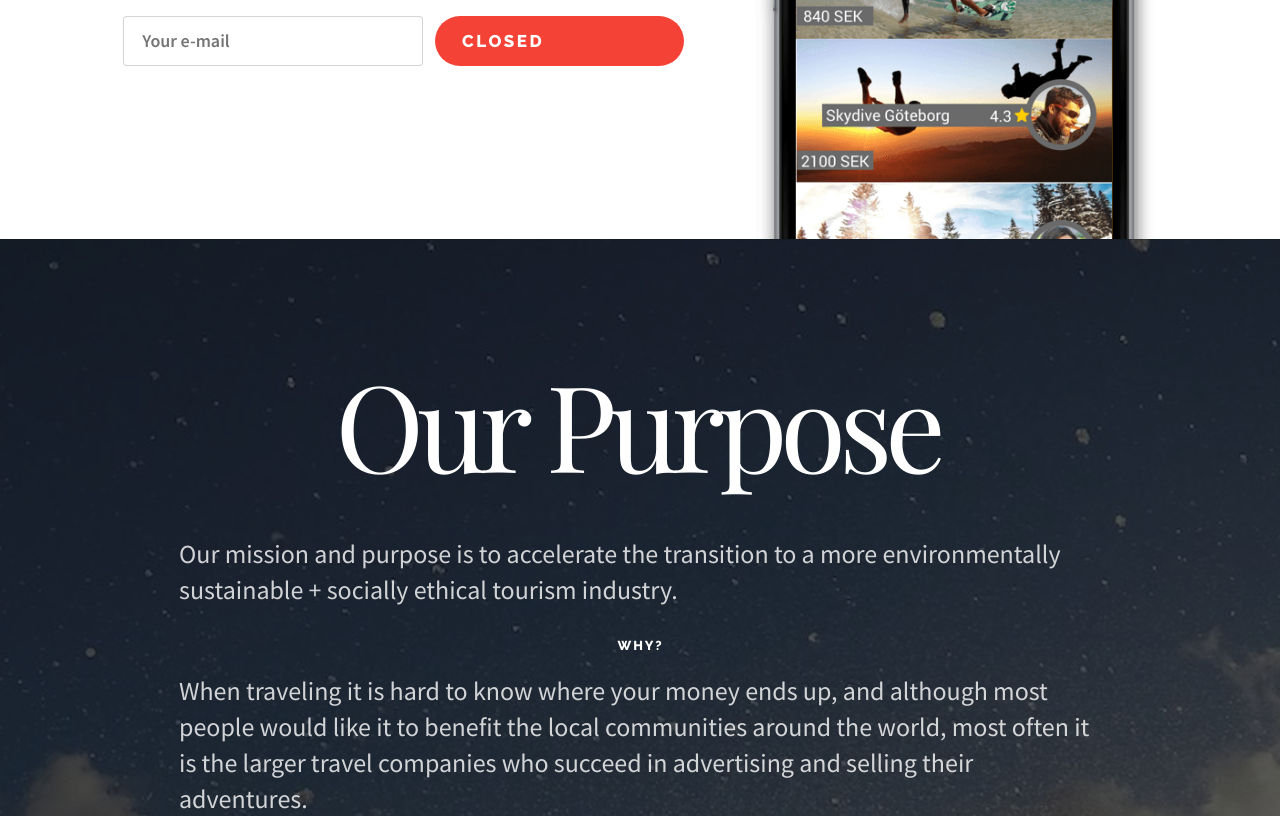
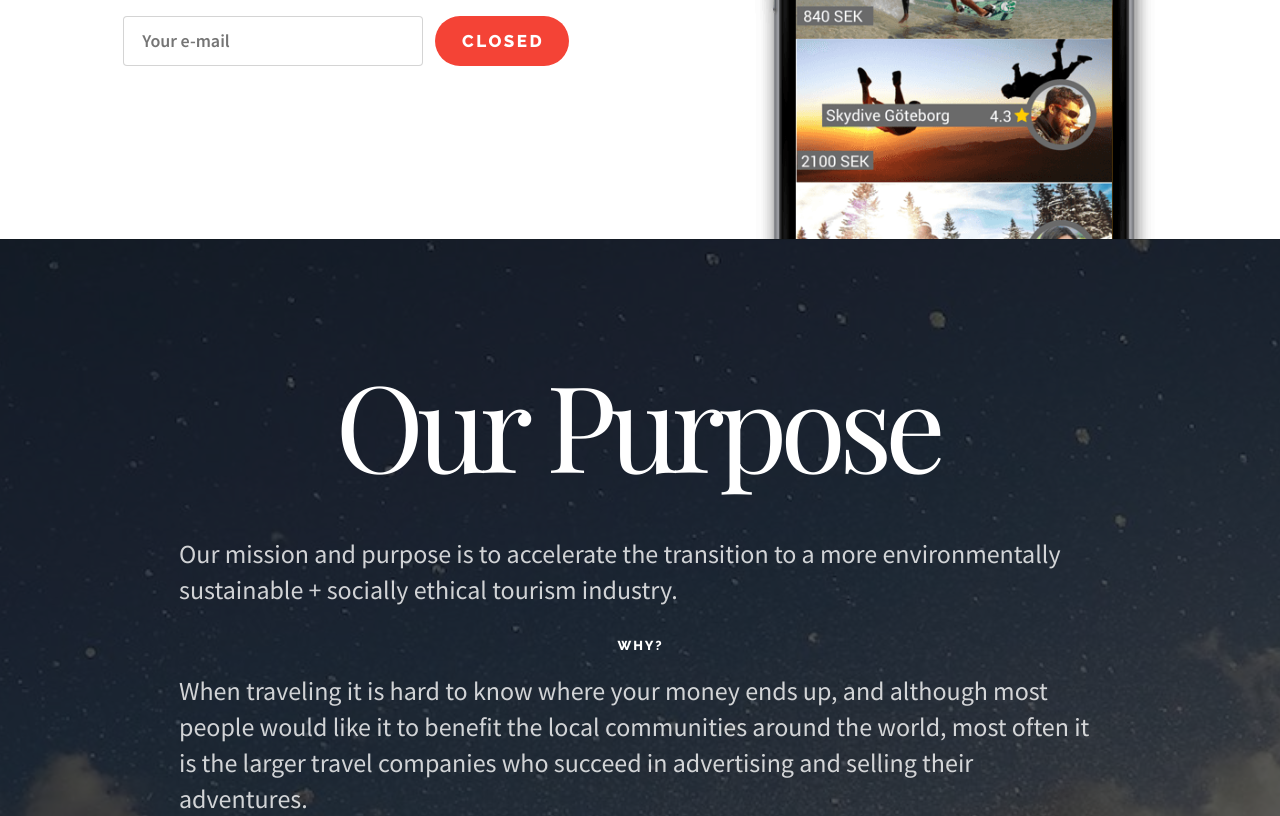
Before and after one commit to jeremyboom8/weadventureorg, a plain HTML site: page index.html in a window 1280 px wide. Shown: the part 1115-1931 px from the top of the page. Drawn offline with nearby package versions, Linux system fonts and the light colour scheme; a web font is replaced by a local one.

Commit message:
Update index.html

```diff
--- a/index.html
+++ b/index.html
@@ -196,7 +196,7 @@ Jeremy
               <div>
                 <form id="subscribe">
                   <input type="email" value="" name="subscribe-email" id="subscribe-email" placeholder="Your e-mail" class="rounded input-38 ae-5 fromLeft"/>
-                  <input type="signup" value="closed" name="subscribe-submit" class="button red uppercase round ae-5 fromRight"/>
+                  <input type="submit" value="closed" name="subscribe-submit" class="button red uppercase round ae-5 fromRight"/>
                   <label for="subscribe-email" class="subscribe-message"></label>
                 </form>
               </div>
```
